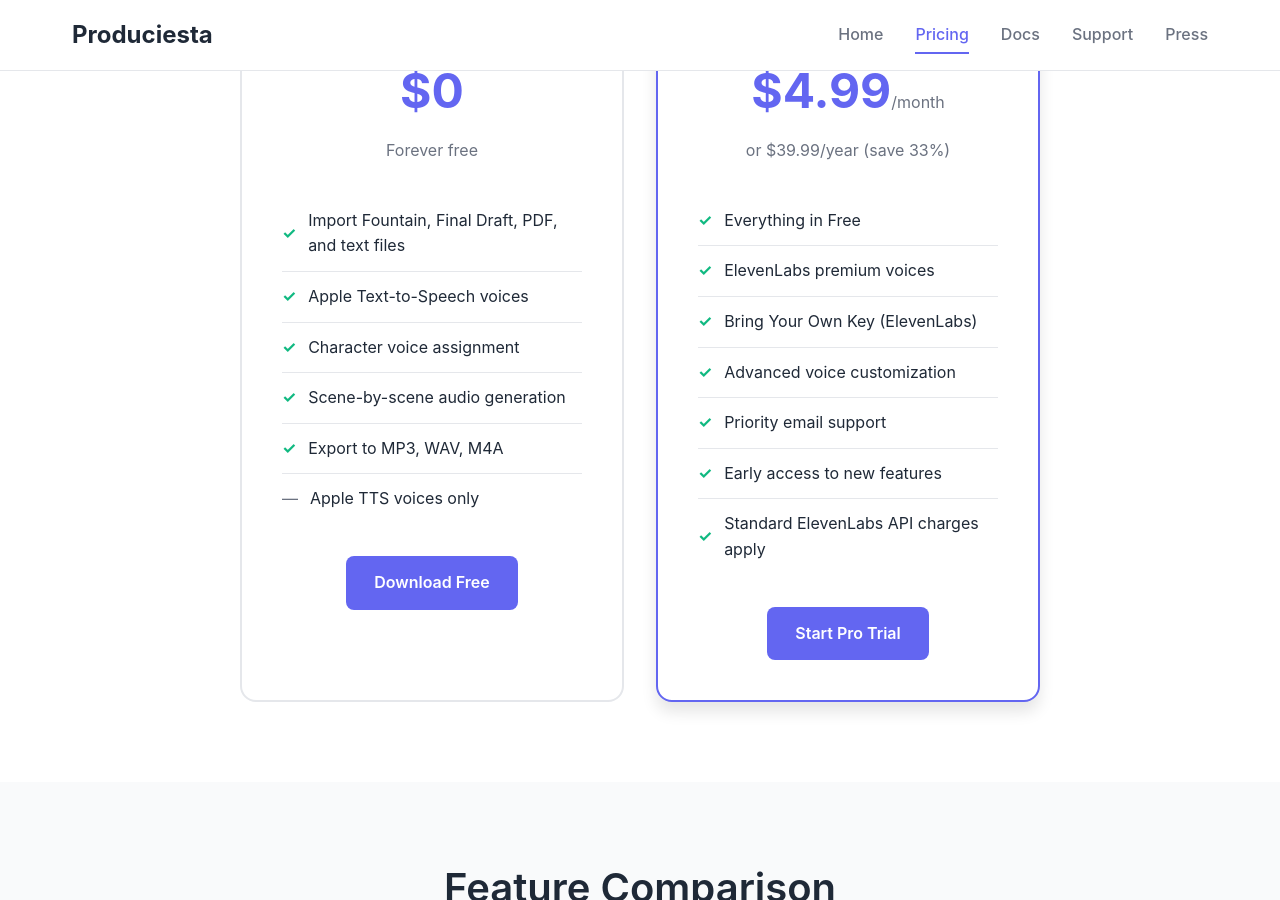
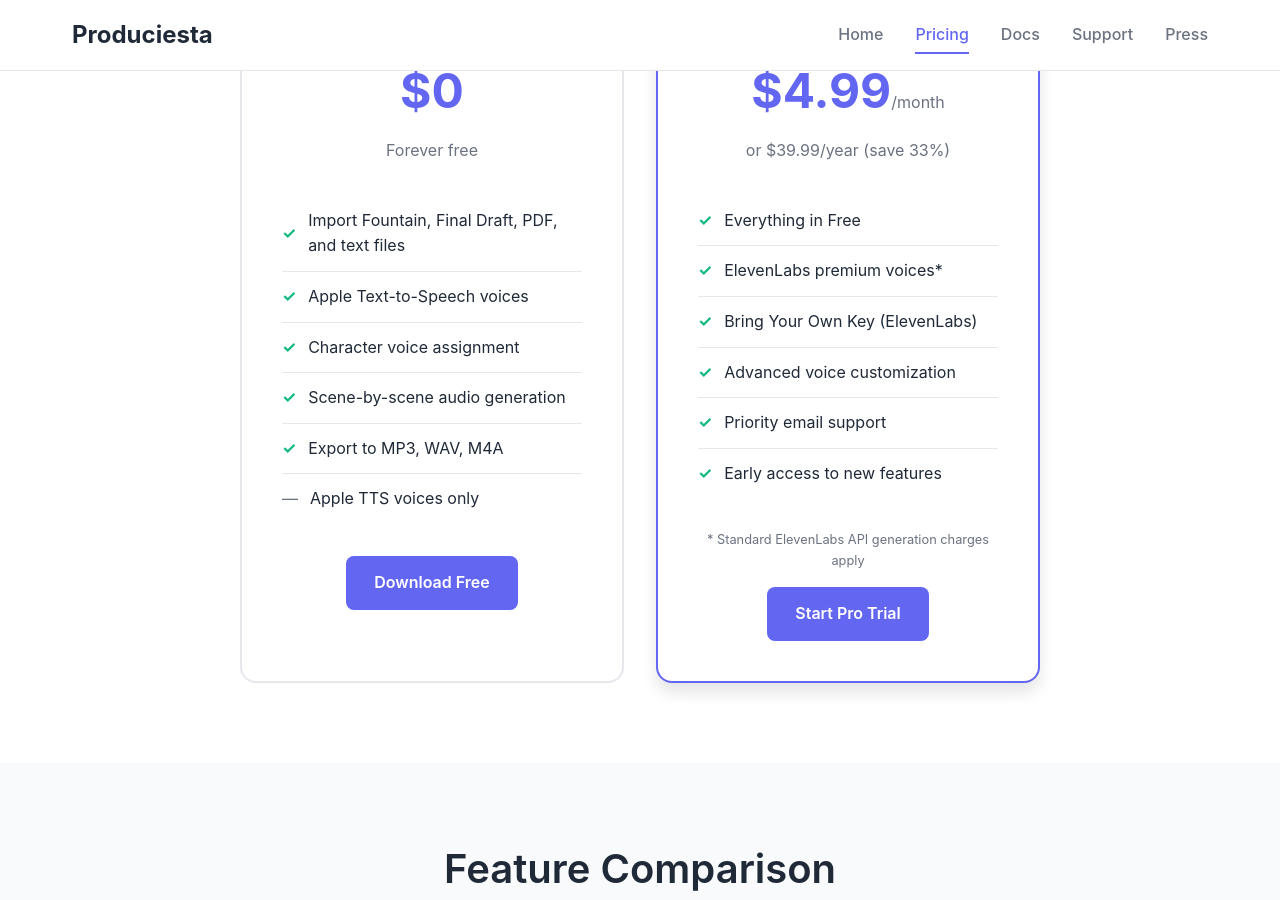
Before and after one commit to intrusive-memory/produciesta.app, a Jekyll site: the page built from pricing.md, in a window 1280 px wide and 900 px high, scrolled down 332 px. Built offline with Jekyll 4.4.1, drawn with Linux system fonts in a browser that asks for light colours.

Commit message:
Use footnote format for ElevenLabs API charges disclaimer
Changed from checkmark list item to footnote style for consistency
and to avoid presenting a cost as a feature/benefit

🤖 Generated with [Claude Code](https://claude.com/claude-code)

Co-Authored-By: Claude <noreply@anthropic.com>

```diff
--- a/index.html
+++ b/index.html
@@ -106,11 +106,11 @@ body_class: home
         <div class="pricing-period">or ${{ site.pricing.pro_yearly }}/year</div>
         <ul class="pricing-features">
           <li><span class="check">✓</span> Everything in Free</li>
-          <li><span class="check">✓</span> ElevenLabs premium voices</li>
+          <li><span class="check">✓</span> ElevenLabs premium voices*</li>
           <li><span class="check">✓</span> Bring Your Own Key (ElevenLabs)</li>
           <li><span class="check">✓</span> Priority support</li>
-          <li><span class="check">✓</span> Standard ElevenLabs API charges apply</li>
         </ul>
+        <p style="font-size: 0.8rem; color: var(--color-text-light); margin-top: 1rem;">* Standard ElevenLabs API generation charges apply</p>
         <a href="{{ '/pricing' | relative_url }}" class="btn btn-cta">View Pricing</a>
       </div>
     </div>
--- a/pricing.md
+++ b/pricing.md
@@ -34,13 +34,13 @@ permalink: /pricing/
         <div class="pricing-period">or ${{ site.pricing.pro_yearly }}/year (save 33%)</div>
         <ul class="pricing-features">
           <li><span class="check">✓</span> Everything in Free</li>
-          <li><span class="check">✓</span> ElevenLabs premium voices</li>
+          <li><span class="check">✓</span> ElevenLabs premium voices*</li>
           <li><span class="check">✓</span> Bring Your Own Key (ElevenLabs)</li>
           <li><span class="check">✓</span> Advanced voice customization</li>
           <li><span class="check">✓</span> Priority email support</li>
           <li><span class="check">✓</span> Early access to new features</li>
-          <li><span class="check">✓</span> Standard ElevenLabs API charges apply</li>
         </ul>
+        <p style="font-size: 0.8rem; color: var(--color-text-light); margin-top: 1rem;">* Standard ElevenLabs API generation charges apply</p>
         <a href="#" class="btn btn-cta">Start Pro Trial</a>
       </div>
     </div>
```
